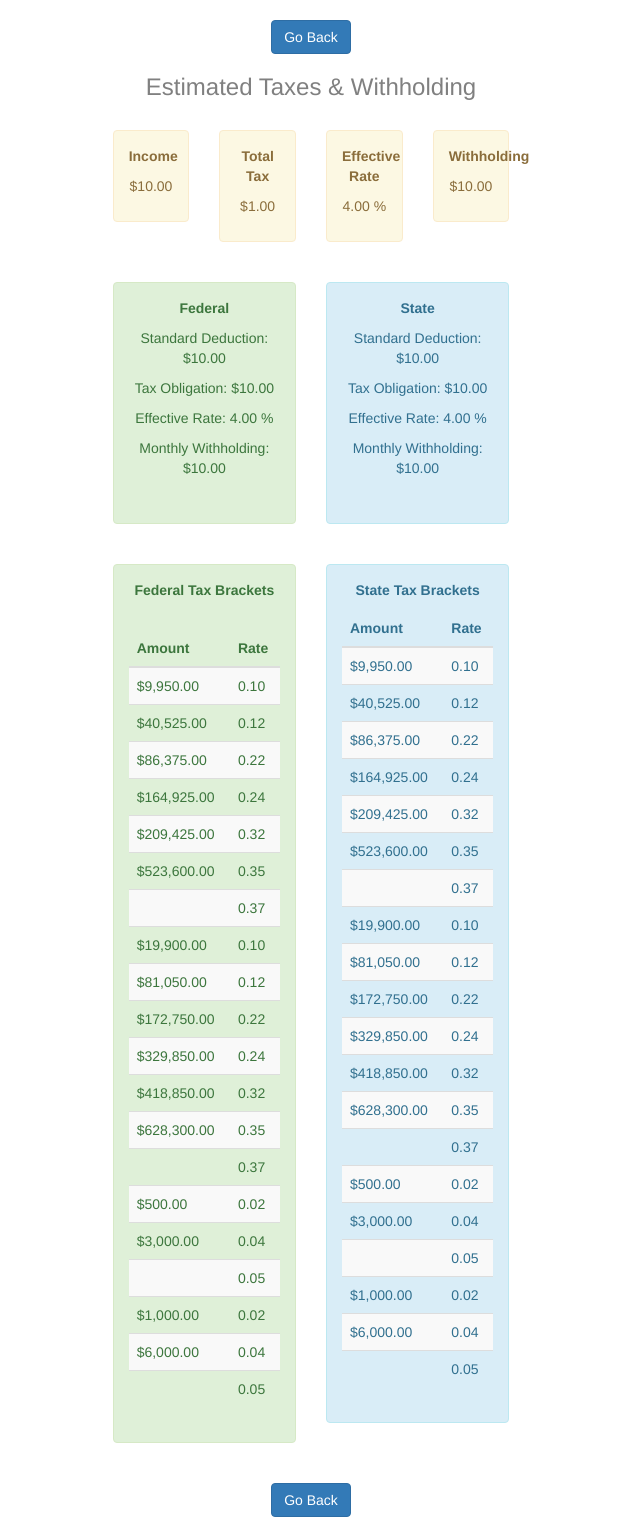
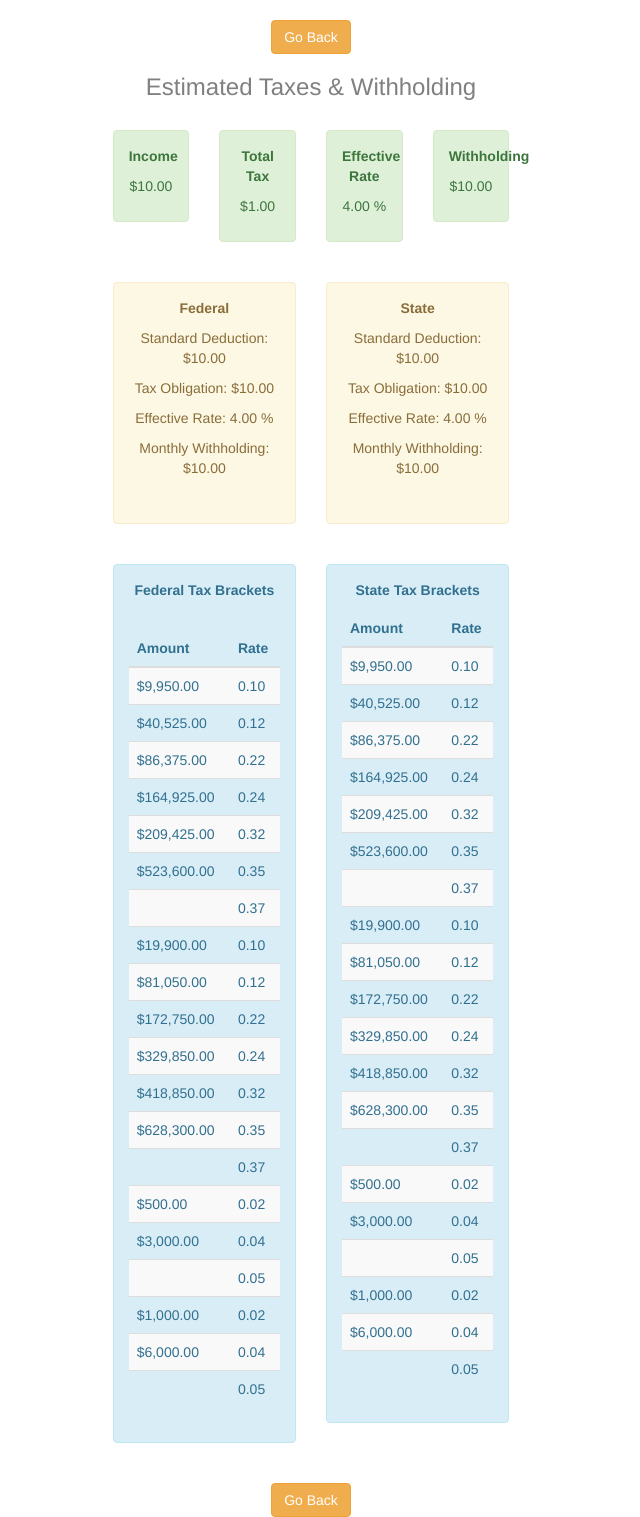
Before and after one commit to AECInkomoko/AEC-tax-checker, a Django app: template estimator/templates/estimator/estimator.html in a window 1280 px wide. Shown: the whole page, without its empty margins (329-969 px from the left). Run offline with Django 3.2, Linux system fonts and the light colour scheme; data comes from the database, SQL or seed files in the repository; the template is opened without the code that fills it: values that come from a table or form of the project are taken from there, most other values are stand-ins (such as "Sample title", 1, 10 or a date in 2020); some libraries are stand-ins or nearby versions.

Commit message:
Minor UI tweaks

```diff
--- a/estimator/templates/estimator/estimator.html
+++ b/estimator/templates/estimator/estimator.html
@@ -29,7 +29,7 @@
       <div class="col-lg-4">
         <center>
           <form action="{% url 'home'%}">
-            <input type="submit" value="Go Back" class="btn btn-primary">
+            <input type="submit" value="Go Back" class="btn btn-warning">
           </form>
         </center>
       </div>
@@ -52,7 +52,7 @@
     <div class="row">
       <div class="col-lg-4"></div>
       <div class="col-lg-1">
-        <div class="alert alert-warning">
+        <div class="alert alert-success">
           <center>
             <strong>
               <p>Income</p>
@@ -62,7 +62,7 @@
         </div>
       </div>
       <div class="col-lg-1">
-        <div class="alert alert-warning">
+        <div class="alert alert-success">
           <center>
             <strong>
               <p>Total Tax</p>
@@ -72,7 +72,7 @@
         </div>
       </div>
       <div class="col-lg-1">
-        <div class="alert alert-warning">
+        <div class="alert alert-success">
           <center>
             <strong><p>Effective Rate</p></strong>
               <p>{{ effectiveRate|floatformat:2|intcomma }} %</p>
@@ -80,7 +80,7 @@
         </div>
       </div>
       <div class="col-lg-1">
-        <div class="alert alert-warning">
+        <div class="alert alert-success">
           <center>
             <strong>
               <p>Withholding </p>
@@ -100,7 +100,7 @@
     <div class="row">
       <div class="col-lg-4"></div>
       <div class="col-lg-2">
-        <div class="alert alert-success">
+        <div class="alert alert-warning">
           <center>
             <strong><p>Federal</p></strong>
             <p>Standard Deduction: ${{ fedStandardDeduction|floatformat:2|intcomma }} </p>
@@ -113,7 +113,7 @@
       </div>
 
       <div class="col-lg-2">
-        <div class="alert alert-info">
+        <div class="alert alert-warning">
           <center>
             <strong><p>State</p></strong>
             <p>Standard Deduction: ${{ stateStandardDeduction|floatformat:2|intcomma }} </p>
@@ -134,7 +134,7 @@
     <div class="row">
       <div class="col-lg-4"></div>
       <div class="col-lg-2">
-        <div class="alert alert-success">
+        <div class="alert alert-info">
           <center>
             <strong>
               <p>Federal Tax Brackets</p>
@@ -204,7 +204,7 @@
       <div class="col-lg-4">
         <center>
           <form action="{% url 'home'%}">
-            <input type="submit" value="Go Back" class="btn btn-primary">
+            <input type="submit" value="Go Back" class="btn btn-warning">
           </form>
         </center>
       </div>
```
Also changed, not shown: estimator/templates/estimator/home.html (+4 -4 lines).
